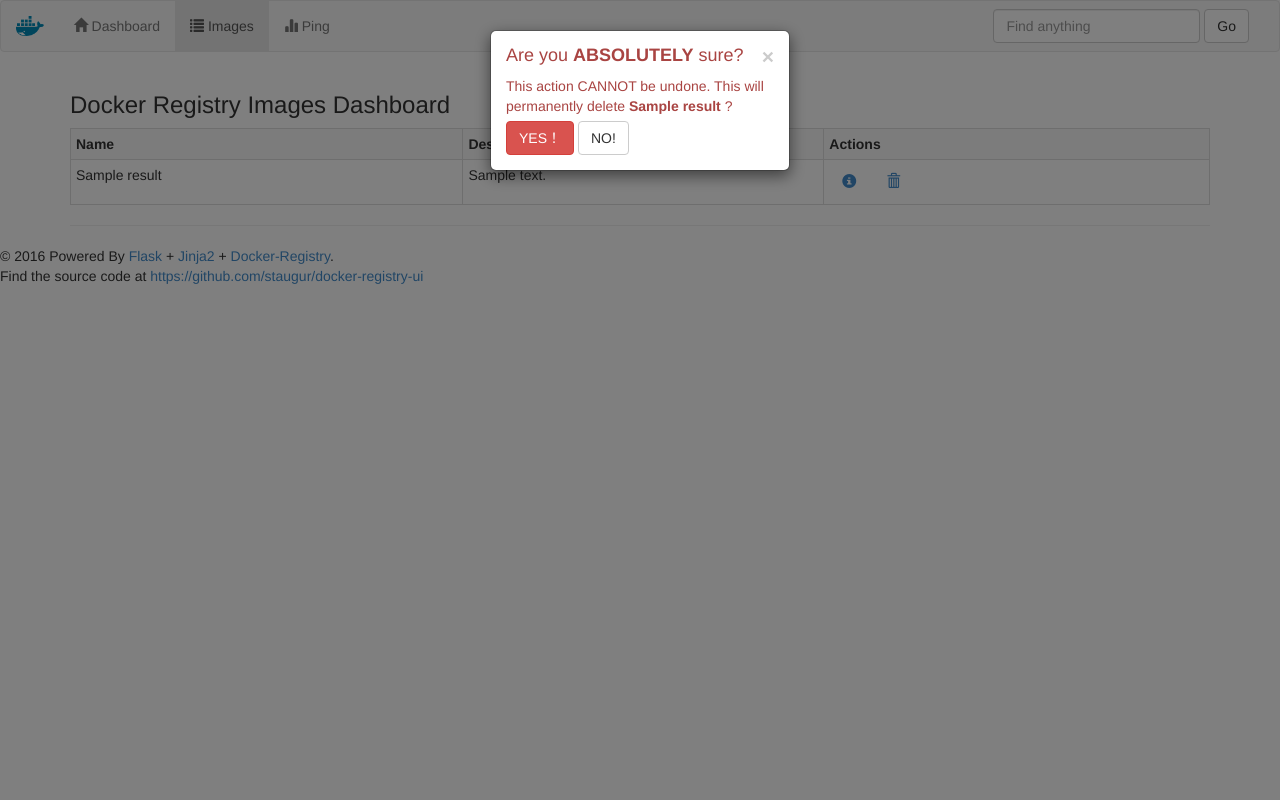
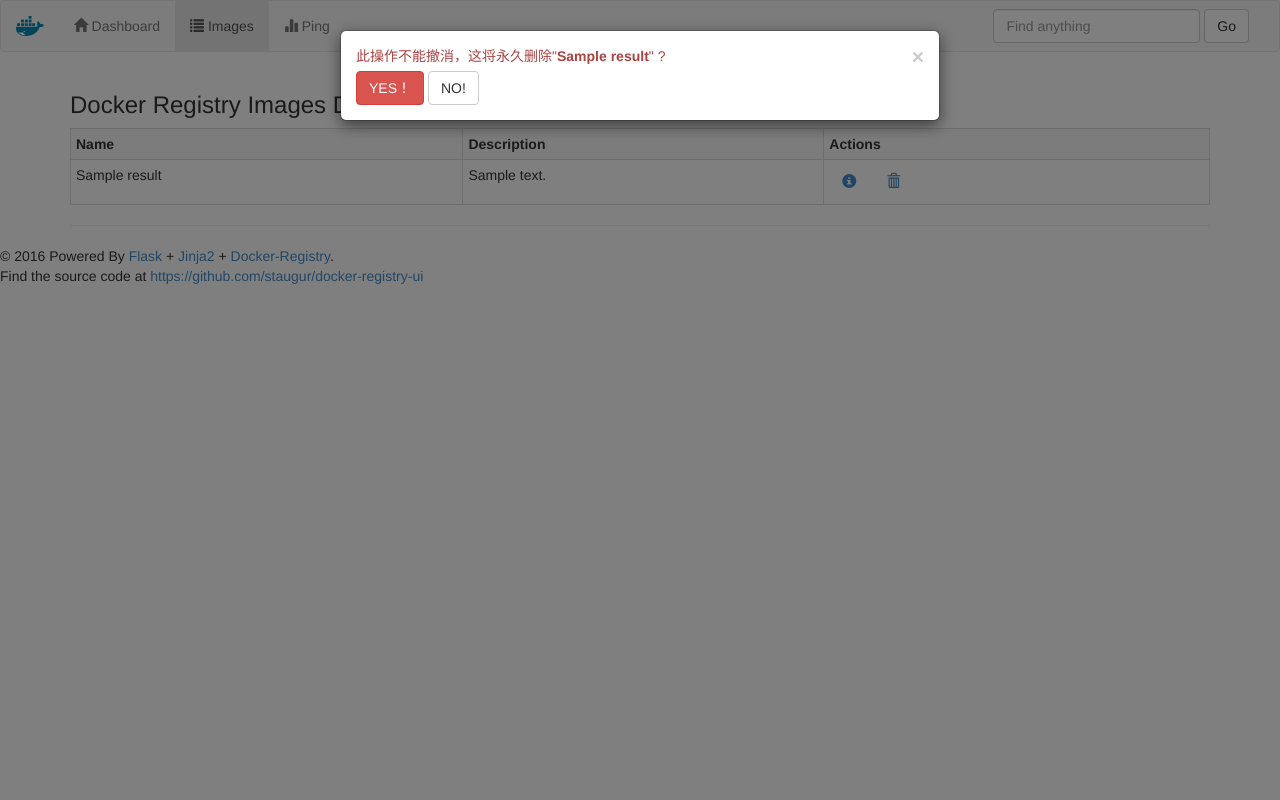
Before and after one commit to arkii/docker-registry-ui, a Flask app: page /find/ in a window 1280 px wide, after a click that opens the changed part. Run offline with Flask 2, Linux system fonts and the light colour scheme; a database or web service that is not in the repository returns one stand-in record (values such as "Sample title"); data that the repository does not hold is empty; parts of the project's set-up code (start-up, migrations or seed data) failed here and were passed over; some libraries are stand-ins or nearby versions.

Commit message:
分离image tag delete

```diff
--- a/templates/header.html
+++ b/templates/header.html
@@ -27,7 +27,6 @@
             overflow-x: auto;
             padding: 5px;
         }
-
     </style>
     <link type="text/css" href="/static/css/bootstrap.min.css" rel="stylesheet">
     <script type="text/javascript" src="/static/js/jquery-1.11.1.min.js"></script>
@@ -41,7 +40,7 @@
         jQuery(document).ready(function () {
             jQuery(".rm-pre").click(function () {
                 var RepoName = jQuery(this).val();
-                jQuery(".reponame").html('This action CANNOT be undone. This will permanently delete  <b>' + RepoName + '</b> ?');
+                jQuery(".reponame").html('此操作不能撤消，这将永久删除"<b>' + RepoName + '</b>" ?');
                 jQuery(".rm-href").attr("href", "/rm/" + RepoName)
             });
         });
--- /dev/null
+++ b/templates/image_tag_delete.html
@@ -0,0 +1,16 @@
+    <div class="modal fade" id="myModal" tabindex="-1" role="dialog" aria-labelledby="myModalLabel" aria-hidden="true">
+        <div class="modal-dialog">
+            <div class="modal-content alert alert-danger">
+                <button type="button" class="close" data-dismiss="modal"><span aria-hidden="true">&times;</span><span
+                        class="sr-only">Close</span></button>
+                </button>
+                <p class="reponame">确定删除</p>
+                <p>
+                    <a class="rm-href">
+                        <button type="button" class="btn btn-danger">YES！</button>
+                    </a>
+                    <button type="button" class="btn btn-default" data-dismiss="modal">NO!</button>
+                </p>
+            </div>
+        </div>
+    </div>
--- a/templates/images.html
+++ b/templates/images.html
@@ -34,23 +34,7 @@
     </div>
     <hr>
 
-    <div class="modal fade" id="myModal" tabindex="-1" role="dialog" aria-labelledby="myModalLabel" aria-hidden="true">
-        <div class="modal-dialog modal-sm">
-            <div class="modal-content alert alert-danger">
-                <button type="button" class="close" data-dismiss="modal"><span aria-hidden="true">&times;</span><span
-                        class="sr-only">Close</span></button>
-                </button>
-                <h4>Are you <b>ABSOLUTELY</b> sure?</h4>
-                <p class="reponame">确定删除</p>
-                <p>
-                    <a class="rm-href">
-                        <button type="button" class="btn btn-danger">YES！</button>
-                    </a>
-                    <button type="button" class="btn btn-default" data-dismiss="modal">NO!</button>
-                </p>
-            </div>
-        </div>
-    </div>
+    {% include "image_tag_delete.html" %}
 </div>
 
 <script>
```
Also changed, not shown: templates/tags.html (+1 -17 lines).
